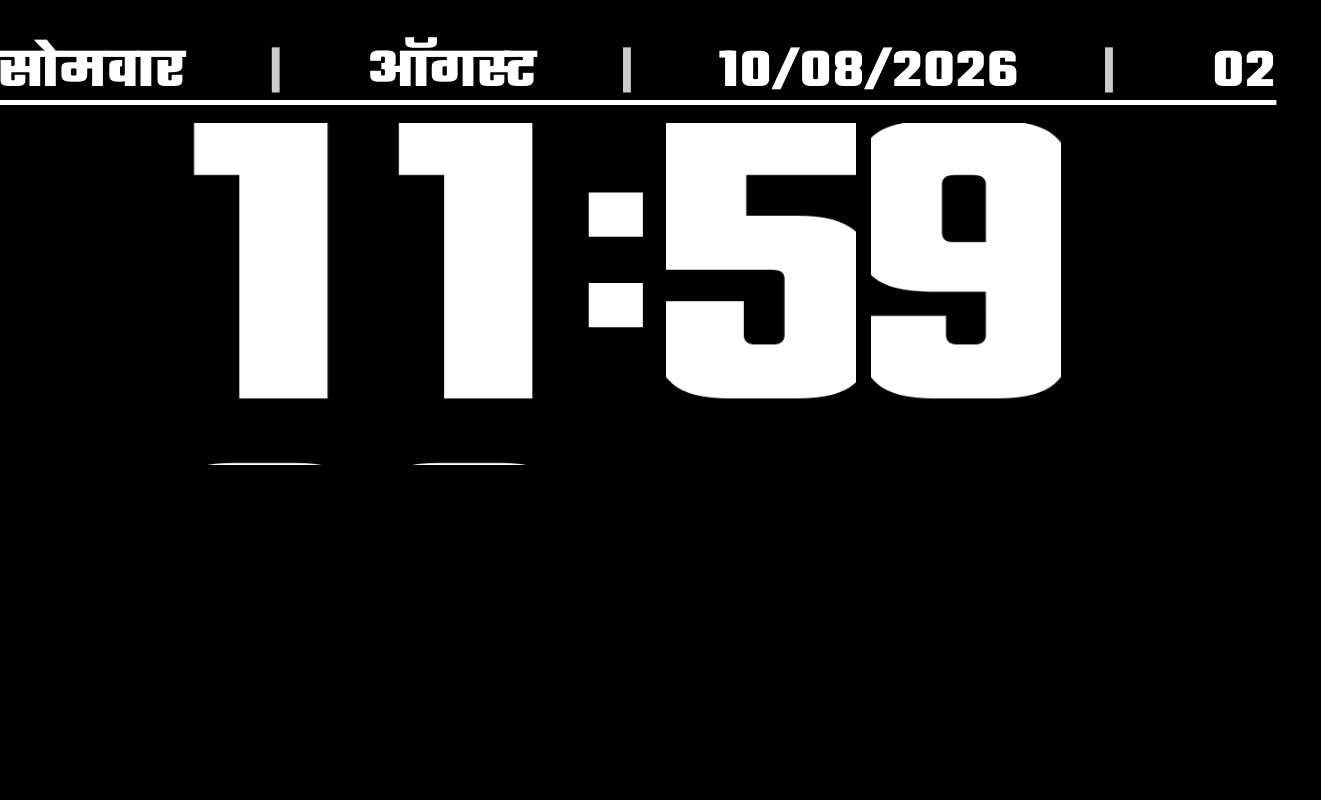
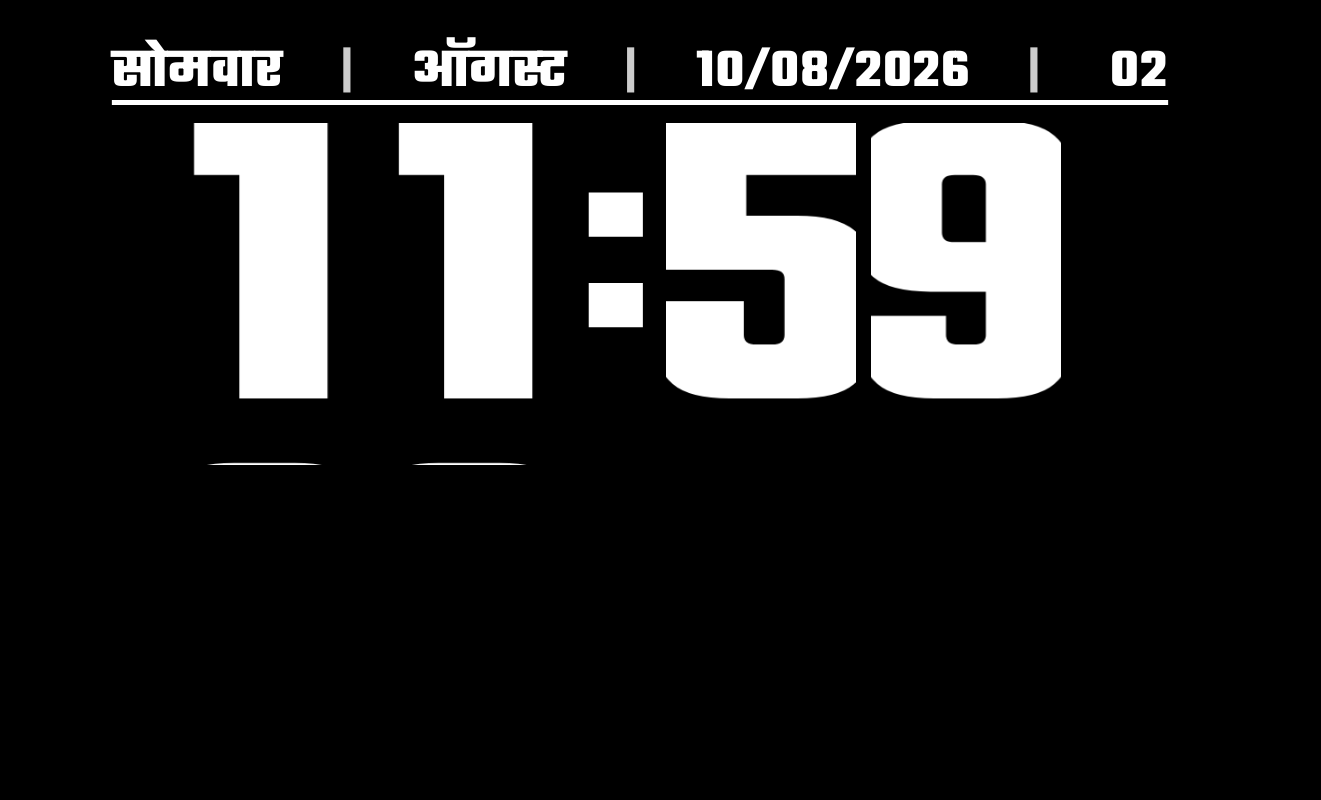
Before and after one commit to gaikwadsambhaji5/clock, a plain HTML site: page index.html in a window 1280 px wide. Shown: the whole page, 1321 px wide, since content can reach past the window. Drawn offline with Linux system fonts and the light colour scheme.

Commit message:
Update index.html

```diff
--- a/index.html
+++ b/index.html
@@ -49,29 +49,28 @@
             transform-origin: top center;
             z-index: 10;
             padding: 10px;
-            /* Your custom coordinates */
-            transform: translate(-3px, 15px) scale(1.15, 1);
+            /* Adjusted X to 0 for perfect centering, kept your slight scale */
+            transform: translate(0px, 15px) scale(1.05, 1);
         }
 
         /* FUTURE-PROOFED HEADER: Spring-loaded spacing */
         .date-header {
-            width: 95%; /* Matches the divider line width exactly */
+            width: 86%; /* Reduced from 95% to ensure corners have empty space */
             display: flex;
-            justify-content: space-between; /* Spaces compress dynamically for long words */
+            justify-content: space-between;
             align-items: baseline;
             letter-spacing: 1px;
             line-height: 1;
             margin-bottom: 0px;
             font-variant-numeric: tabular-nums;
-            /* Uses a formula to slightly scale down text ONLY if space is critically low */
             font-size: clamp(35px, 5.5vw, 55px);
-            white-space: nowrap; /* Prevents text from breaking into two lines */
+            white-space: nowrap;
         }
 
         .pipe {
-            font-size: 0.8em; /* Scales proportionately to the header font */
+            font-size: 0.8em;
             transform: translateY(-2px);
-            opacity: 0.8; /* Slight fade so the text pops more */
+            opacity: 0.8;
         }
 
         #date-num {
@@ -81,12 +80,12 @@
 
         #sec-num {
             display: inline-block;
-            width: 1.2em; /* Scales dynamically with the font size instead of fixed pixels */
-            text-align: right; /* Locks to the right edge of the white line */
+            width: 1.2em;
+            text-align: right;
         }
 
         .divider {
-            width: 95%;
+            width: 86%; /* Matches the date-header width to ensure corners have space */
             height: 5px;
             background-color: #ffffff;
             margin-bottom: 0px;
@@ -100,7 +99,7 @@
             transform-origin: top center;
             margin-top: 25px;
             padding: 10px;
-            /* Your custom coordinates */
+            /* Your custom coordinates for the time */
             transform: translate(-24px, -11px) scale(1.05, 0.9);
         }
 
```
